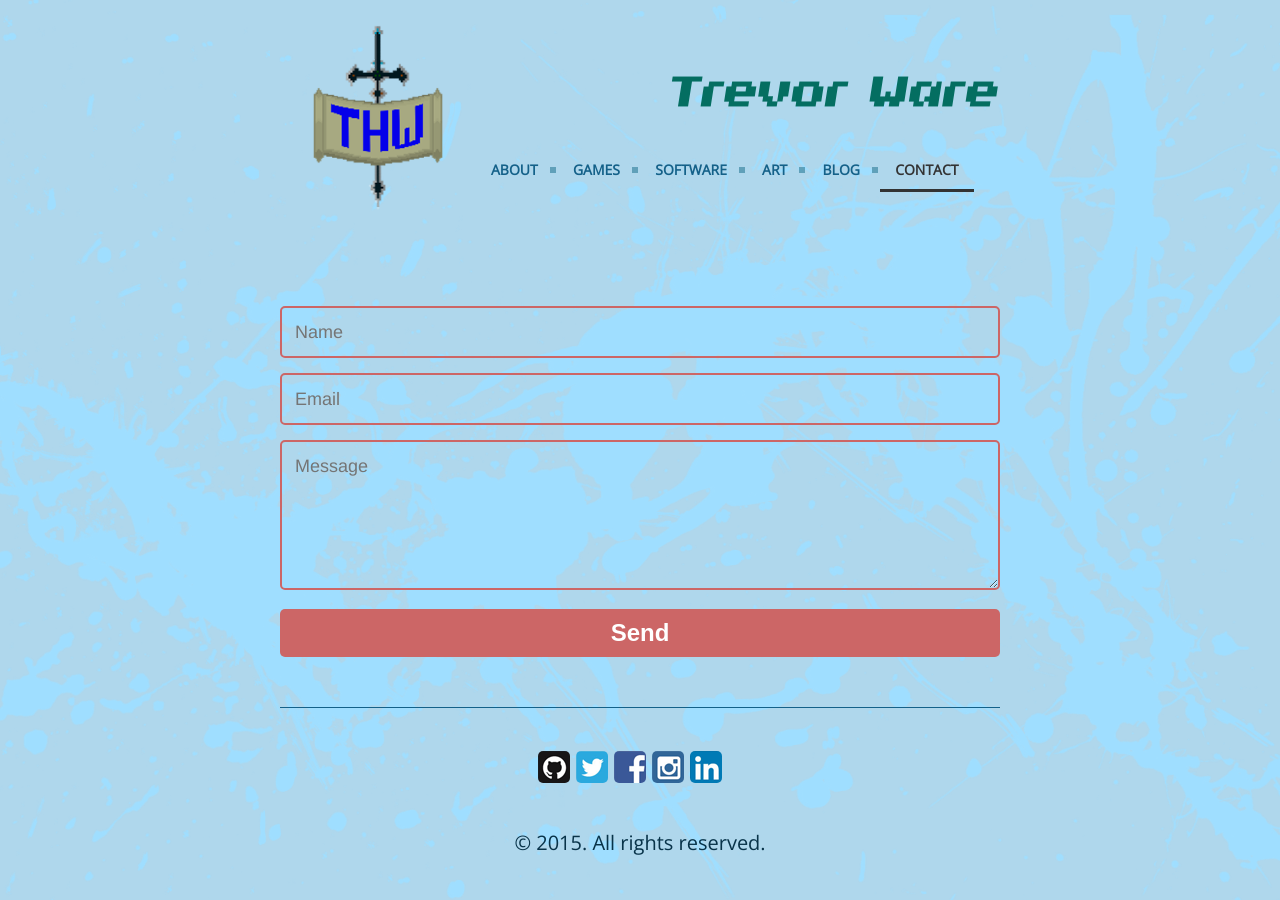
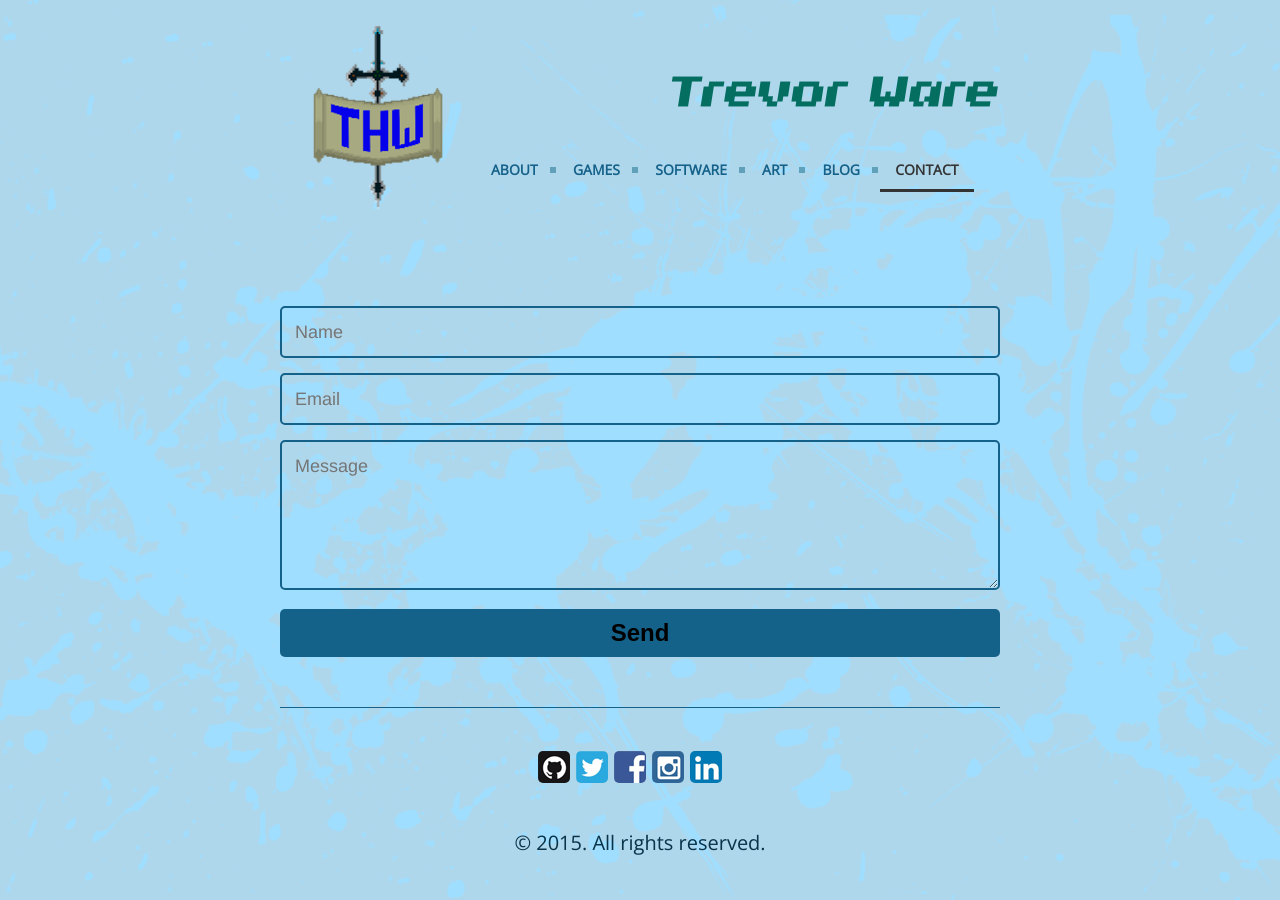
Before and after one commit to twarrre/twarrre.github.io, a Jekyll site: the page built from contact.md, in a window 1280 px wide. Built offline with Jekyll 4.4.1, drawn with Linux system fonts in a browser that asks for light colours.

Commit message:
Changed form colours.

```diff
--- a/public/css/poole.css
+++ b/public/css/poole.css
@@ -781,14 +781,14 @@ ul.rig.columns-4 li {
 form { max-width:100%; margin:50px auto; }
 
 .feedback-input {
-  color:white;
+  color:black;
   font-family: Helvetica, Arial, sans-serif;
   font-weight:500;
   font-size: 18px;
   border-radius: 5px;
   line-height: 22px;
   background-color: transparent;
-  border:2px solid #CC6666;
+  border:2px solid #146189;
   transition: all 0.3s;
   padding: 13px;
   margin-bottom: 15px;
@@ -797,7 +797,7 @@ form { max-width:100%; margin:50px auto; }
   outline:0;
 }
 
-.feedback-input:focus { border:2px solid #CC4949; }
+.feedback-input:focus { border:2px solid #083349; }
 
 textarea {
   height: 150px;
@@ -808,11 +808,11 @@ textarea {
 [type="submit"] {
   font-family: 'Montserrat', Arial, Helvetica, sans-serif;
   width: 100%;
-  background:#CC6666;
+  background:#146189;
   border-radius:5px;
   border:0;
   cursor:pointer;
-  color:white;
+  color:black;
   font-size:24px;
   padding-top:10px;
   padding-bottom:10px;
@@ -820,4 +820,4 @@ textarea {
   margin-top:-4px;
   font-weight:700;
 }
-[type="submit"]:hover { background:#CC4949; }
+[type="submit"]:hover { background:#083349; }
```
